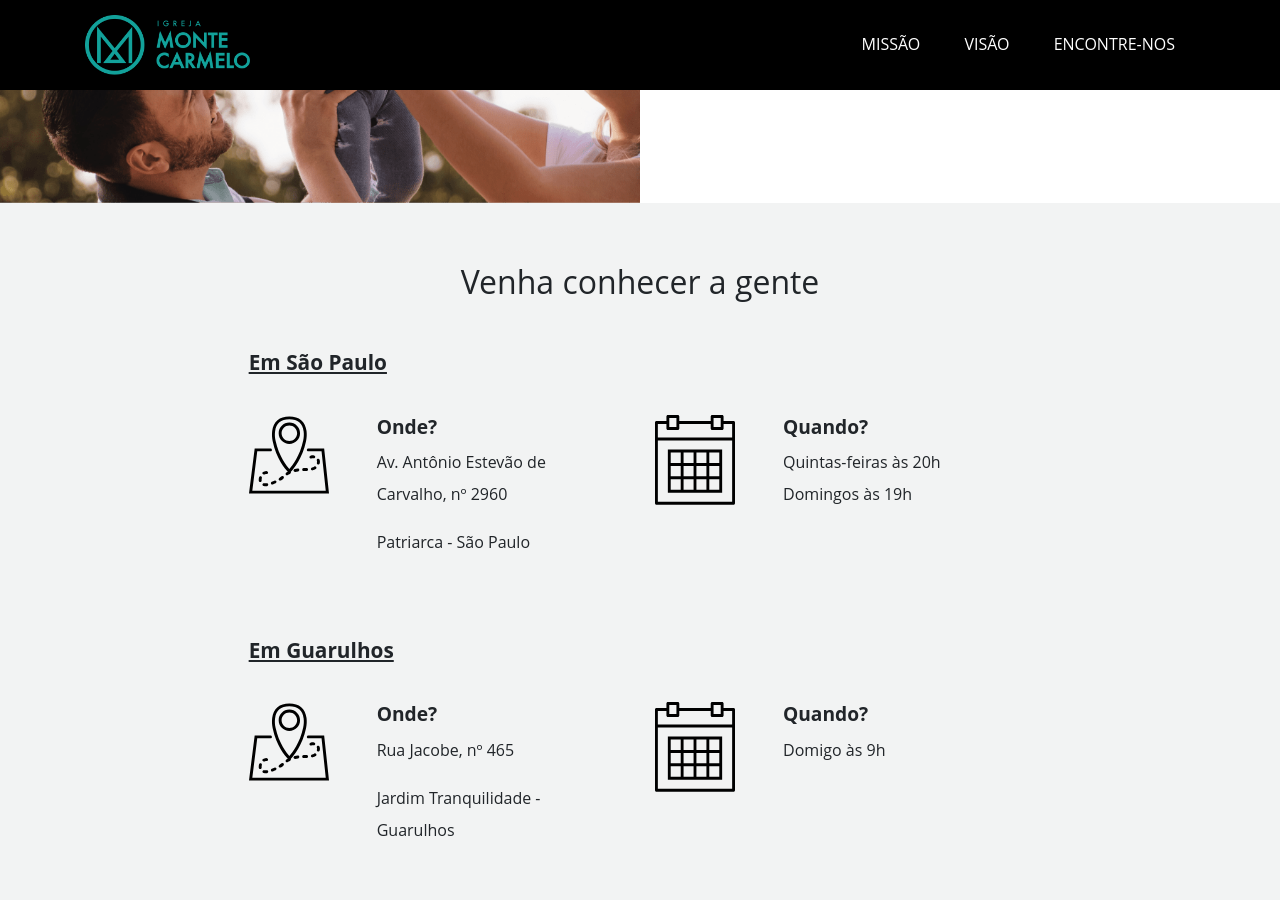
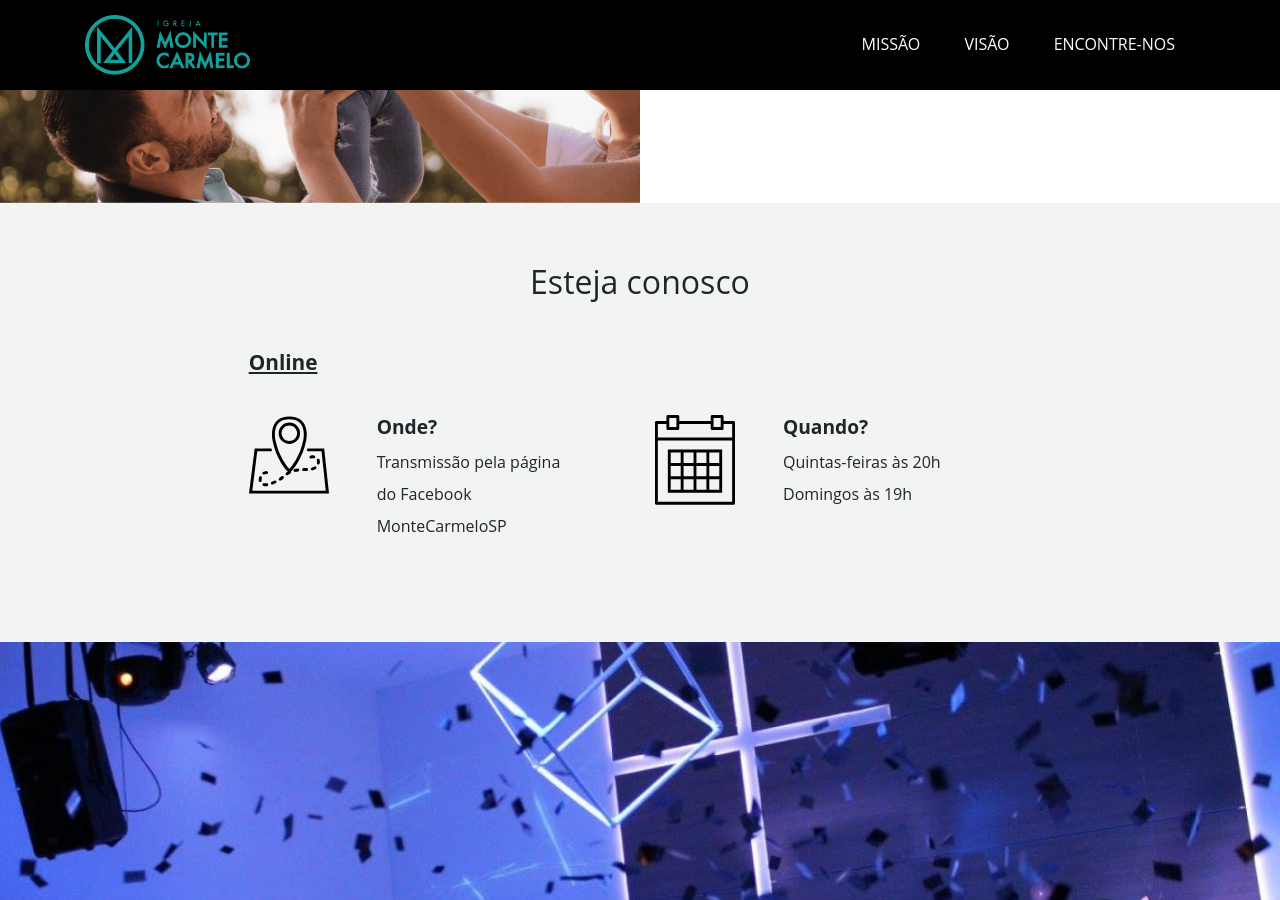
Before and after one commit to limabia/imc-site, a Jekyll site: the page built from index.html, in a window 1280 px wide and 900 px high, scrolled down 2163 px. Built offline with Jekyll 4.4.1, drawn with Linux system fonts in a browser that asks for light colours.

Commit message:
changed address section

```diff
--- a/index.html
+++ b/index.html
@@ -70,7 +70,7 @@ layout: default
             <img src="assets/img/visao.png" />
         </div>
         <div class="col-md-6 col-sm-12 px-3 px-md-5">
-            <h2 class="mt-2">Nossa Visão</h2>
+            <h2 class="mt-4">Nossa Visão</h2>
             <h4>
                 Desejamos que cada família na Terra conheça o verdadeiro amor de Jesus e viva
                 um profundo relacionamento com Ele.
@@ -79,7 +79,7 @@ layout: default
     </section>
 
 
-
+    <!--
     <section id="encontrenos" class="row px-2">
         <div class="col-12">
             <h2 class="center">Venha conhecer a gente</h2>
@@ -130,6 +130,35 @@ layout: default
             </div>
         </div>
     </section>
+-->
 
+    <section id="encontrenos" class="row px-2">
+        <div class="col-12">
+            <h2 class="center">Esteja conosco</h2>
+        </div>
+
+        <div class="col-12 col-sm-6 col-md-12 col-xl-8 offset-xl-2 col-md-12 my-4 row">
+            <h5 class="col-12 my-3">Online</h5>
+
+            <div class="col-12 col-md-6 d-flex align-items-start mt-4">
+                <img src="assets/img/map-location.svg">
+                <div class="mx-3 mx-md-5">
+                    <h6>Onde?</h6>
+                    <p>Transmissão pela página do Facebook MonteCarmeloSP</p>
+                </div>
+            </div>
+
+            <div class="col-12 col-md-6 d-flex align-items-start mt-4">
+                <img src="assets/img/calendar.svg">
+                <div class="mx-3 mx-md-5">
+                    <h6>Quando?</h6>
+                    <p>
+                        Quintas-feiras às 20h<br>
+                        Domingos às 19h
+                    </p>
+                </div>
+            </div>
+        </div>
+    </section>
     <section class="row" id="front-banner"></section>
 </div>
```
